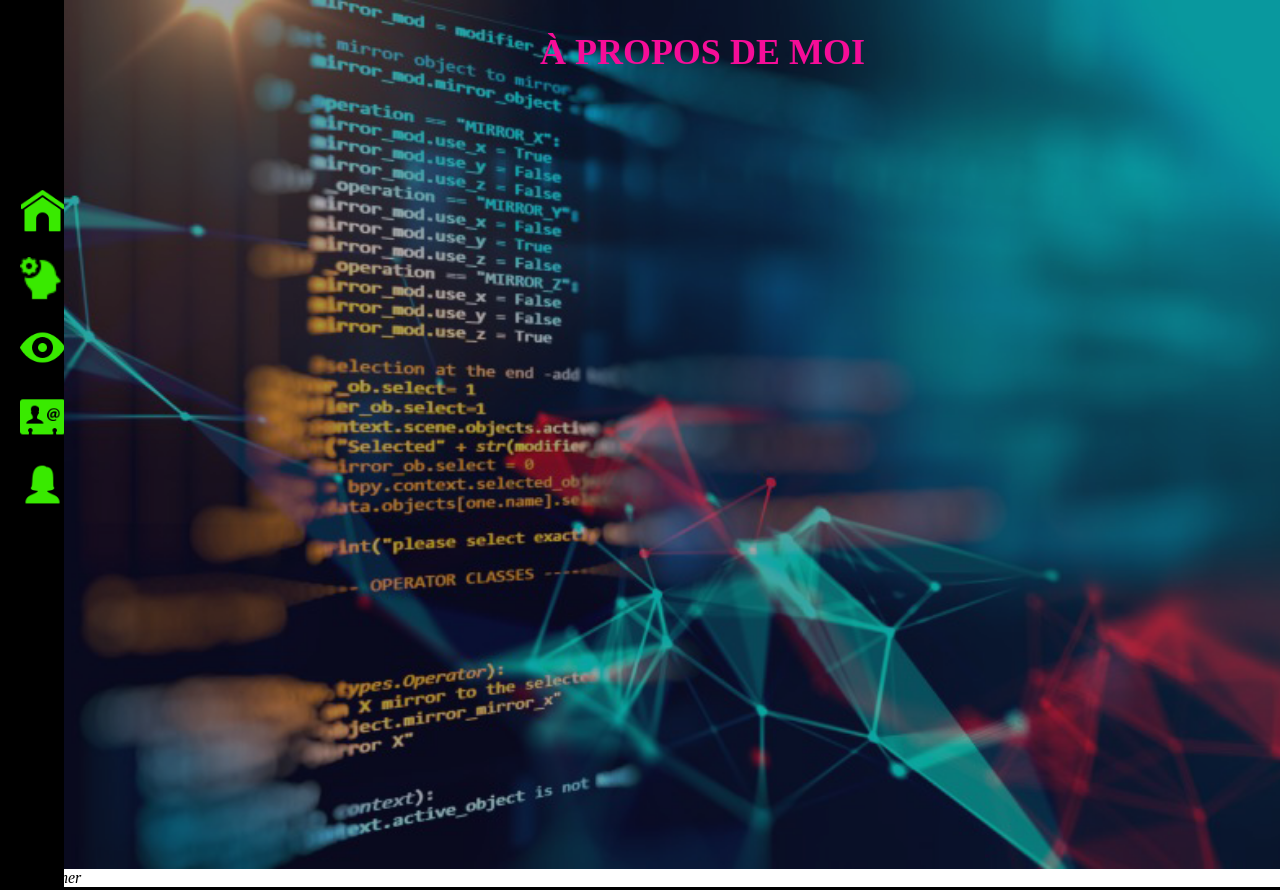
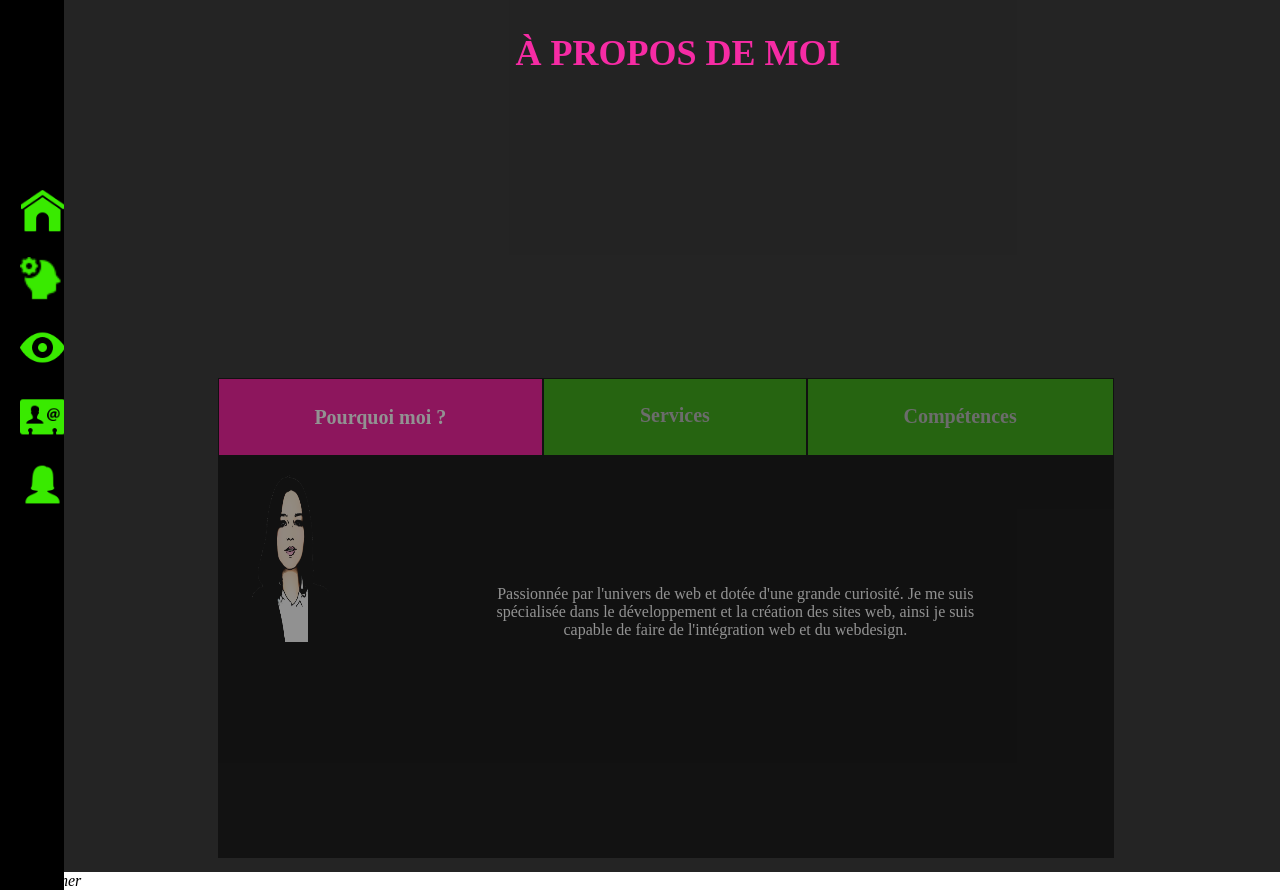
Before and after one commit to omayma96/fil-rouge, a PHP site: page /propos.html in a window 1280 px wide. Run offline with PHP 8.4, Linux system fonts and the light colour scheme; style sheets or scripts are compiled from the project's sources.

Commit message:
partie pourquoi moi est terminée

```diff
--- a/css/propos.css
+++ b/css/propos.css
@@ -130,16 +130,14 @@ body {
   justify-content: space-around; }
 
 .propos_image {
-  background-image: url(../img/107.png);
-  height: 869px;
-  background-position: center;
-  background-repeat: no-repeat;
-  background-size: cover;
-  position: relative;
   margin-left: 5%;
-  opacity: 0.98; }
+  padding: 1px 16px;
+  min-height: 870px;
+  background-color: black;
+  opacity: 0.86;
+  z-index: 1; }
   .propos_image .propos_title {
-    margin-left: 5%;
+    margin-left: 1%;
     padding: 1px 16px; }
     .propos_image .propos_title--t {
       text-align: center;
@@ -148,3 +146,111 @@ body {
       font-size: 36px;
       font-weight: bold;
       text-transform: uppercase; }
+
+.aboutMe {
+  width: 70%;
+  height: 60%;
+  background: black;
+  opacity: 0.50;
+  z-index: 2;
+  position: absolute;
+  margin: -40% 25% 7% 17%; }
+  .aboutMe_button1 {
+    display: grid;
+    grid-template-rows: 1;
+    grid-template-columns: 3; }
+    .aboutMe_button1--prq {
+      grid-row: 1;
+      grid-column: 1;
+      background: #F50996; }
+    .aboutMe_button1--ser {
+      grid-row: 1;
+      grid-column: 2;
+      background: #39EA00;
+      opacity: 0.7; }
+    .aboutMe_button1--compt {
+      grid-row: 1;
+      grid-column: 3;
+      background: #39EA00;
+      opacity: 0.7; }
+    .aboutMe_button1--prq, .aboutMe_button1--ser, .aboutMe_button1--compt {
+      color: white;
+      font-weight: bold;
+      font-family: 'poppins';
+      font-size: 20px;
+      text-align: center;
+      padding: 2% 3%;
+      border: 1px solid black; }
+  .aboutMe_button2 {
+    display: grid;
+    grid-template-rows: 1;
+    grid-template-columns: 3;
+    display: none; }
+    .aboutMe_button2--prq {
+      grid-row: 1;
+      grid-column: 1;
+      background: #39EA00;
+      opacity: 0.7; }
+    .aboutMe_button2--ser {
+      grid-row: 1;
+      grid-column: 2;
+      background: #F50996; }
+    .aboutMe_button2--compt {
+      grid-row: 1;
+      grid-column: 3;
+      background: #39EA00;
+      opacity: 0.7; }
+    .aboutMe_button2--prq, .aboutMe_button2--ser, .aboutMe_button2--compt {
+      color: white;
+      font-weight: bold;
+      font-family: 'poppins';
+      font-size: 20px;
+      text-align: center;
+      padding: 2% 3%;
+      border: 1px solid black; }
+  .aboutMe_button3 {
+    display: grid;
+    grid-template-rows: 1;
+    grid-template-columns: 3;
+    display: none; }
+    .aboutMe_button3--prq {
+      grid-row: 1;
+      grid-column: 1;
+      background: #39EA00;
+      opacity: 0.7; }
+    .aboutMe_button3--ser {
+      grid-row: 1;
+      grid-column: 2;
+      background: #39EA00;
+      opacity: 0.7; }
+    .aboutMe_button3--compt {
+      grid-row: 1;
+      grid-column: 3;
+      background: #F50996; }
+    .aboutMe_button3--prq, .aboutMe_button3--ser, .aboutMe_button3--compt {
+      color: white;
+      font-weight: bold;
+      font-family: 'poppins';
+      font-size: 20px;
+      text-align: center;
+      padding: 2% 3%;
+      border: 1px solid black; }
+  .aboutMe_info {
+    display: grid;
+    grid-template-rows: 1;
+    grid-template-columns: 2; }
+    .aboutMe_info--img {
+      grid-row: 1;
+      grid-column: 1; }
+      .aboutMe_info--img img {
+        height: 55%;
+        width: 55%;
+        padding: 5% 25%; }
+    .aboutMe_info--para {
+      grid-row: 1;
+      grid-column: 2;
+      color: white;
+      text-align: center;
+      font-family: 'poppins';
+      font-weight: 400;
+      padding: 15% 15%; }
--- a/index.html
+++ b/index.html
@@ -78,12 +78,13 @@
 
               <i id="burger" class="material-icons" onclick="burger()">menu</i>
               <i id="quit" class="material-icons" onclick="quit()">fermer</i>
+
                 <div id="links">
                      <a href="index.html">Home</a>
                      <a href="propos.html">A propos de moi</a>
                      <a href="portfolio.html">Portfolio</a>
                      <a href="contact.html">Contact</a>
-        </div>
+                </div>
 
 
               <!--Fin menu burger-->
--- a/propos.html
+++ b/propos.html
@@ -44,6 +44,8 @@
        </div>
    </div>
 
+<div>
+
    <i id="burger" class="material-icons" onclick="burger()">menu</i>
    <i id="quit" class="material-icons" onclick="quit()">fermer</i>
 
@@ -54,8 +56,55 @@
           <a href="contact.html">Contact</a>
      </div>
 
+    </div>
+   <!--Fin menu burger-->
+   <div class="aboutMe">
 
-   <!--Fin menu burger-->
+
+        <section class="aboutMe_button1" id="achiv">
+            <div class="aboutMe_button1--prq"><p>Pourquoi moi ?</p></div>
+            <div class="aboutMe_button1--ser"><p>Services</p></div>
+            <div class="aboutMe_button1--compt"><p>Compétences</p></div>
+        </section>
+
+        <section class="aboutMe_button2" id="achiv2">
+            <div class="aboutMe_button2--prq"><p>Pourquoi moi ?</p></div>
+            <div class="aboutMe_button2--ser"><p>Services</p></div>
+            <div class="aboutMe_button2--compt"><p>Compétences</p></div>
+        </section>
+
+        <section class="aboutMe_button3" id="achiv3">
+            <div class="aboutMe_button3--prq"><p>Pourquoi moi ?</p></div>
+            <div class="aboutMe_button3--ser"><p>Services</p></div>
+            <div class="aboutMe_button3--compt"><p>Compétences</p></div>
+        </section>
+
+
+        <section class="aboutMe_info" id="para">
+            <div class="aboutMe_info--img">
+                <img class="img_profil" src="img/profil.png">
+            </div>
+            <div class="aboutMe_info--para">
+                <p>Passionnée par l'univers de web et dotée d'une grande curiosité.
+                    Je me suis spécialisée dans le
+                    développement et la création des
+                    sites web, ainsi je suis capable de
+                    faire de l'intégration web et du
+                    webdesign.</p>
+            </div>
+
+        </section>
+
+        <section class="aboutMe_service" id="service">
+
+
+        </section>
+
+</div>
+
+
+
+
 
 <script type="text/javascript" src="js/burger.js"></script>
 
--- a/sass/propos.scss
+++ b/sass/propos.scss
@@ -1,11 +1,19 @@
 @import 'header.scss';
 
 .propos_image{
-    background-image: url(../img/107.png);
-    @include img(869px,center,no-repeat, cover, relative, 5%,0.98);
+    // background-image: url(../img/107.png);
+    // @include img(869px,center,no-repeat, cover, relative, 5%,0.98);
+
+    margin-left: 5%;
+    padding:1px 16px;
+    min-height:870px;
+    background-color: black;
+    opacity: 0.86;
+
+    z-index: 1;
 
   .propos_title{
-    margin-left: 5%;
+    margin-left: 1%;
     padding:1px 16px;
     &--t{
 
@@ -16,3 +24,157 @@
     }
   }
 }
+.aboutMe{
+
+  width: 70%;
+  height: 60%;
+  background:black;
+  opacity: 0.50;
+  z-index: 2;
+  position: absolute;
+  margin: -40% 25% 7% 17%;
+  &_button1{
+
+    display:grid;
+    grid-template-rows: 1;
+    grid-template-columns: 3;
+
+    &--prq{
+      grid-row: 1;
+      grid-column: 1;
+      background:#F50996;
+
+
+    }
+    &--ser{
+      grid-row: 1;
+      grid-column: 2;
+      background: #39EA00;
+      opacity: 0.7;
+
+    }
+    &--compt{
+      grid-row: 1;
+      grid-column: 3;
+      background: #39EA00;
+      opacity: 0.7;
+
+    }
+    &--prq,&--ser,&--compt{
+      color:white;
+      font-weight: bold;
+      font-family: 'poppins';
+      font-size: 20px;
+      text-align: center;
+      padding: 2% 3%;
+      border: 1px solid black;
+    }
+  }
+
+
+  &_button2{
+
+    display:grid;
+    grid-template-rows: 1;
+    grid-template-columns: 3;
+    display:none;
+
+    &--prq{
+      grid-row: 1;
+      grid-column: 1;
+      background: #39EA00;
+      opacity: 0.7;
+
+
+    }
+    &--ser{
+      grid-row: 1;
+      grid-column: 2;
+      background: #F50996;
+
+    }
+    &--compt{
+      grid-row: 1;
+      grid-column: 3;
+      background: #39EA00;
+      opacity: 0.7;
+
+    }
+    &--prq,&--ser,&--compt{
+      color:white;
+      font-weight: bold;
+      font-family: 'poppins';
+      font-size: 20px;
+      text-align: center;
+      padding: 2% 3%;
+      border: 1px solid black;
+    }
+  }
+
+
+  &_button3{
+
+    display:grid;
+    grid-template-rows: 1;
+    grid-template-columns: 3;
+    display:none;
+
+    &--prq{
+      grid-row: 1;
+      grid-column: 1;
+      background: #39EA00;
+      opacity: 0.7;
+
+
+    }
+    &--ser{
+      grid-row: 1;
+      grid-column: 2;
+      background: #39EA00;
+      opacity: 0.7;
+
+    }
+    &--compt{
+      grid-row: 1;
+      grid-column: 3;
+      background:#F50996;
+
+    }
+    &--prq,&--ser,&--compt{
+      color:white;
+      font-weight: bold;
+      font-family: 'poppins';
+      font-size: 20px;
+      text-align: center;
+      padding: 2% 3%;
+      border: 1px solid black;
+    }
+  }
+
+&_info{
+  display: grid;
+  grid-template-rows: 1;
+  grid-template-columns: 2;
+
+  &--img{
+    grid-row: 1;
+    grid-column: 1;
+    img{
+      height: 55%;
+      width: 55%;
+      padding: 5% 25%;
+    }
+
+  }
+  &--para{
+    grid-row: 1;
+    grid-column: 2;
+    color: white;
+    text-align: center;
+    font-family: 'poppins';
+    font-weight: 400;
+    padding: 15% 15%;
+  }
+}
+
+}
```
